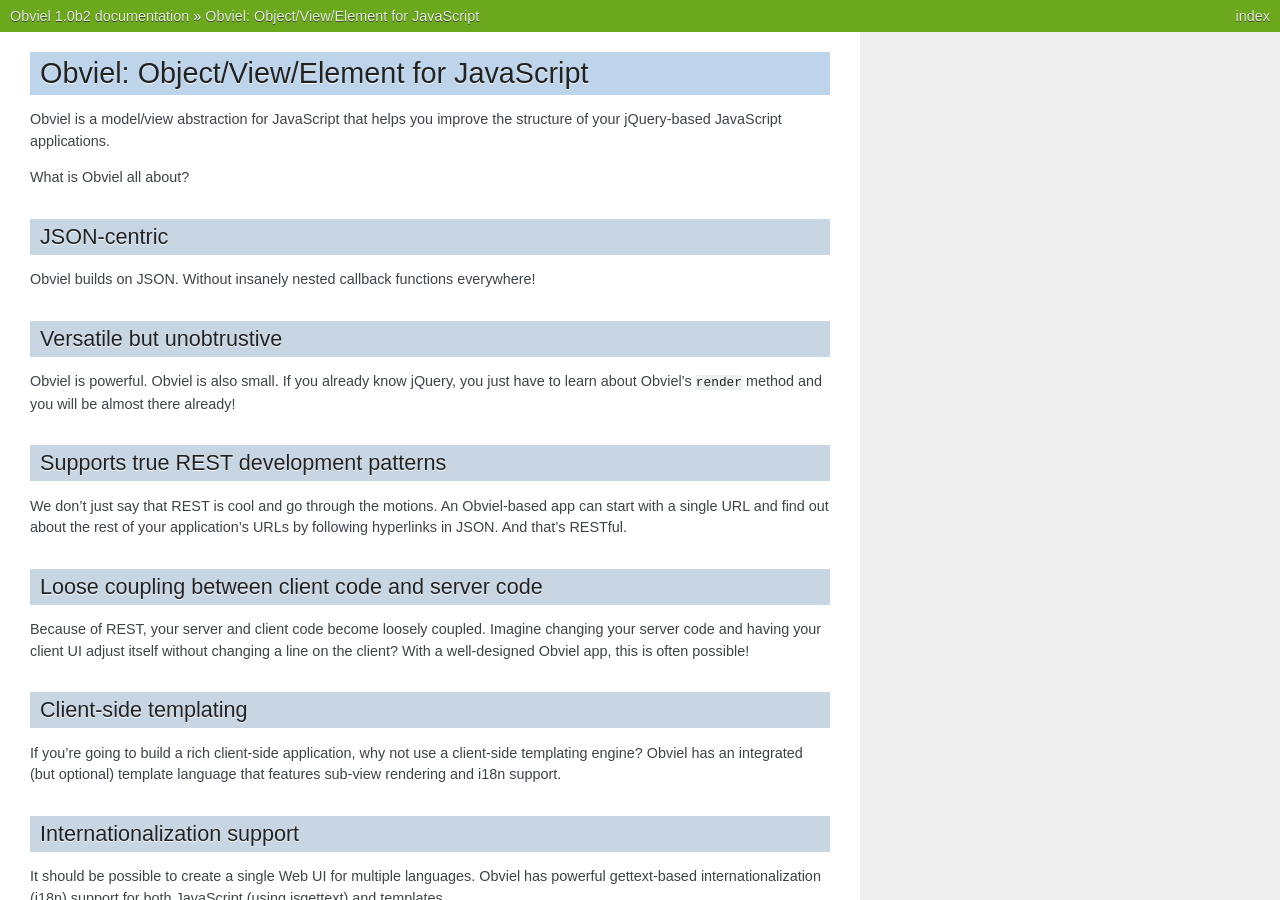
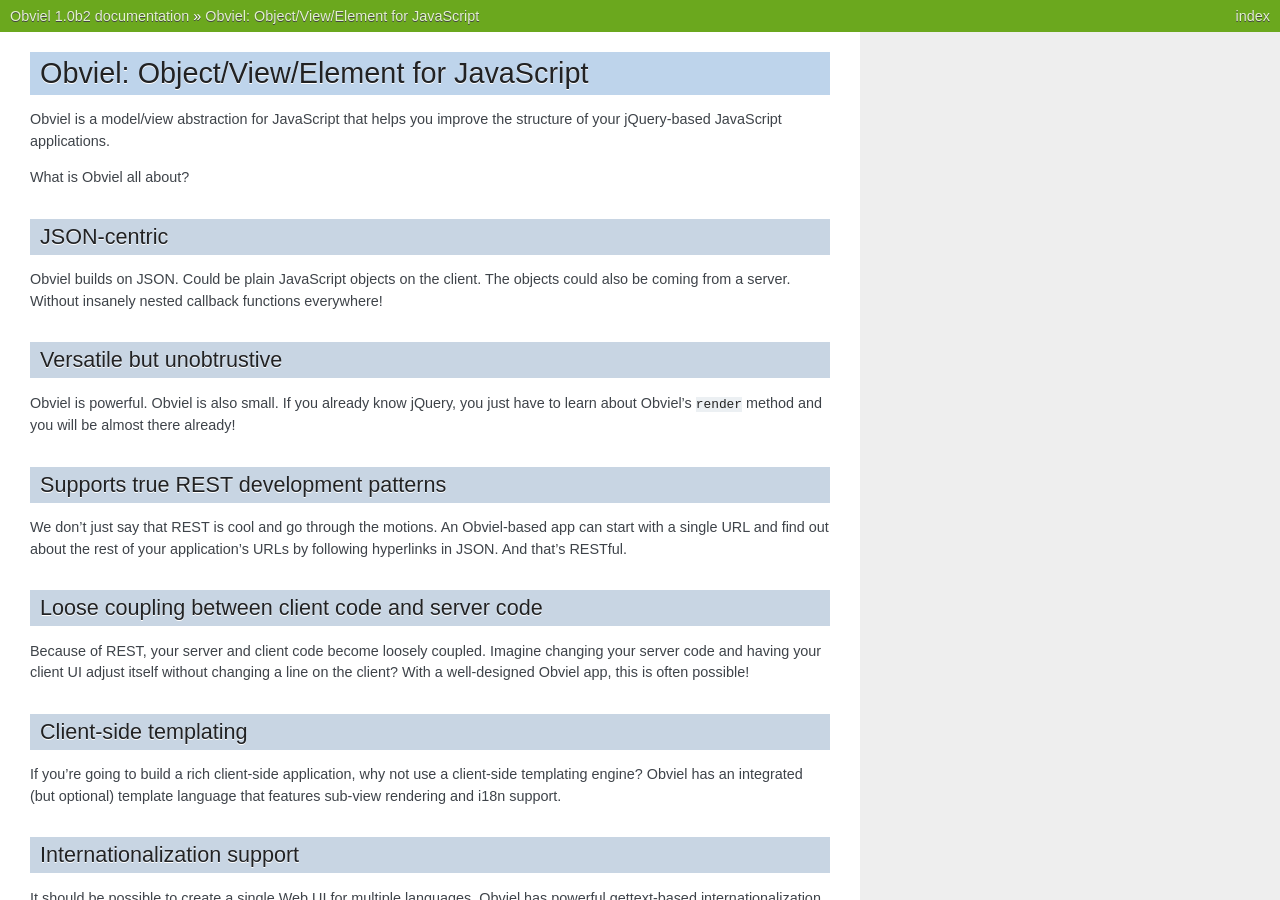
Before and after one commit to obviel/obviel, a Sphinx documentation site: the page built from doc/index.txt, in a window 1280 px wide and 900 px high. Built offline with Sphinx 7.4.7, drawn with Linux system fonts in a browser that asks for light colours.

Commit message:
Clarify.

```diff
--- a/doc/index.txt
+++ b/doc/index.txt
@@ -9,8 +9,11 @@
 JSON-centric
 ------------
 
-Obviel builds on JSON. Without insanely nested callback functions
-everywhere!
+Obviel builds on JSON. Could be plain JavaScript objects on the
+client. The objects could also be coming from a server. Without
+insanely nested callback functions everywhere!
+
+
 
 Versatile but unobtrustive
 --------------------------
```
